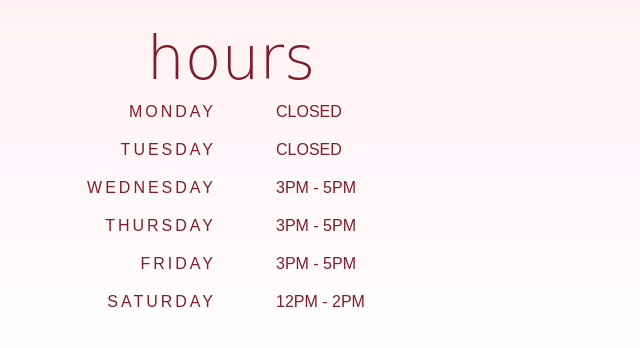
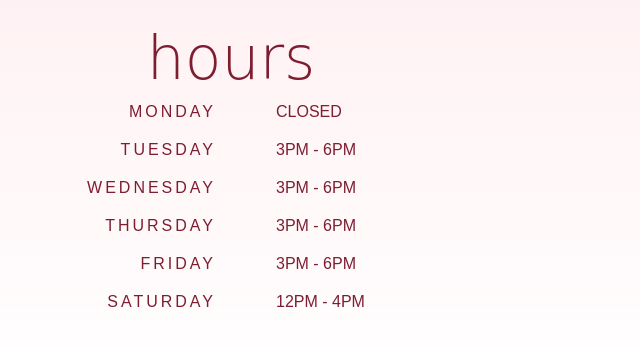
Before and after one commit to ethanrusson/tangled-in-tulle, a plain HTML site: page index.html in a window 1280 px wide. Shown: the part 1500-1848 px from the top of the page, 409-1049 px from the left. Drawn offline with Linux system fonts and the light colour scheme; a web font is replaced by a local one.

Commit message:
update hours 2025

```diff
--- a/index.html
+++ b/index.html
@@ -95,11 +95,11 @@
 				</ul>
 				<ul>
 					<li>CLOSED</li>
-					<li>CLOSED</li>
-					<li>3PM - 5PM</li>
-					<li>3PM - 5PM</li>
-					<li>3PM - 5PM</li>
-					<li>12PM - 2PM</li>
+					<li>3PM - 6PM</li>
+					<li>3PM - 6PM</li>
+					<li>3PM - 6PM</li>
+					<li>3PM - 6PM</li>
+					<li>12PM - 4PM</li>
 				</ul>
 			</div>
 			<p>Bridal by appointment only</p>
```
Also changed, not shown: about/index.html (+5 -5 lines), contact/index.html (+5 -5 lines), prom/index.html (+5 -5 lines).
